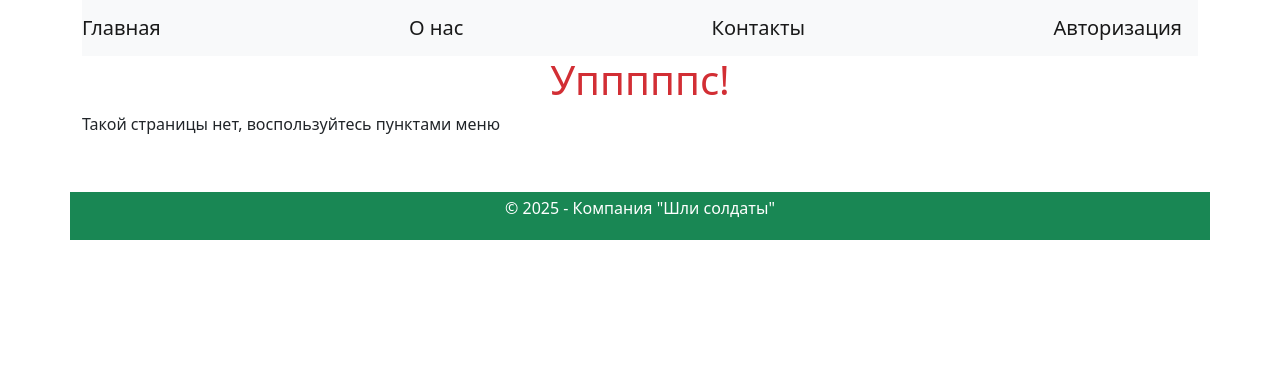
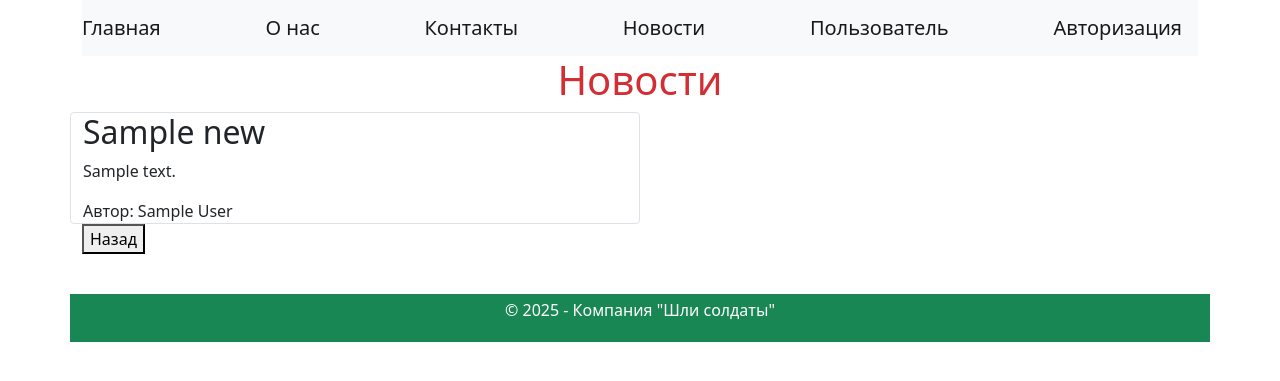
Before and after one commit to Poltossick/Python_Web_2025, a Flask app: page /news in a window 1280 px wide. Shown: the top 381 px of the page. Run offline with Flask 3, Linux system fonts and the light colour scheme; tables that the repository leaves empty hold one stand-in row (values such as "Sample post"); parts of the project's set-up code (start-up, migrations or seed data) failed here and were passed over.

Commit message:
news.html

```diff
--- a/main.py
+++ b/main.py
@@ -200,33 +200,39 @@ def upload():
             return f'Файл {new_name} загружен успешно'
     return 'Ошибка загрузки'
 
+@app.route('/news')
+def publicnews():
+    db_sess = db_session.create_session()
+    p_news = db_sess.query(News).filter(News.is_private != True).all()
+    return render_template('news.html',
+                           title='Новости', news=p_news)
 
 if __name__ == '__main__':
     db_session.global_init('database/news.sqlite')
-    # app.run(host='localhost', port=5000, debug=True)
-    user = User()
+    app.run(host='localhost', port=5000, debug=True)
+    # user = User()
+    # # db_sess = db_session.create_session()
+    # # user = db_sess.query(User).filter(User.id == 1).first()
+    # # user.set_username('Mark')
+    # # noone = db_sess.query(User).filter(User.id == 2).first()
+    # # db_sess.delete(noone)
+    # # db_sess.commit()
+    # # print(user)
+    # # user.name = 'Woman'
+    # # user.about = 'WomanCat'
+    # # user.email = 'woman@email.ru'
+    # # db_sess = db_session.create_session()
+    # # db_sess.add(user)
+    # # db_sess.commit()
+    # news = News()
     # db_sess = db_session.create_session()
-    # user = db_sess.query(User).filter(User.id == 1).first()
-    # user.set_username('Mark')
-    # noone = db_sess.query(User).filter(User.id == 2).first()
-    # db_sess.delete(noone)
-    # db_sess.commit()
-    # print(user)
-    # user.name = 'Woman'
-    # user.about = 'WomanCat'
-    # user.email = 'woman@email.ru'
-    # db_sess = db_session.create_session()
-    # db_sess.add(user)
-    # db_sess.commit()
-    news = News()
-    db_sess = db_session.create_session()
-    users_user = db_sess.query(User).filter(User.id == 1).first()
-    # news.title = 'Погода в СПб'
-    # news.user = users_user
-    # news.content = 'Погода сегодня шикарная'
-    # users_user = db_sess.query(User).filter(User.id == 2).first()
-    for news in users_user.news:
-        print(news)
-    # users_user.news.append(news)
-    # # db_sess.add(news)
-    # db_sess.commit()
+    # users_user = db_sess.query(User).filter(User.id == 1).first()
+    # # news.title = 'Погода в СПб'
+    # # news.user = users_user
+    # # news.content = 'Погода сегодня шикарная'
+    # # users_user = db_sess.query(User).filter(User.id == 2).first()
+    # for news in users_user.news:
+    #     print(news)
+    # # users_user.news.append(news)
+    # # # db_sess.add(news)
+    # # db_sess.commit()
--- a/templates/base.html
+++ b/templates/base.html
@@ -17,6 +17,8 @@
         <a href="/" class="navbar-brand">Главная</a>
         <a href="/about" class="navbar-brand">О нас</a>
         <a href="/contacts" class="navbar-brand">Контакты</a>
+        <a href="/news" class="navbar-brand">Новости</a>
+        <a href="/get-user" class="navbar-brand">Пользователь</a>
         <a href="/login" class="navbar-brand">Авторизация</a>
     </nav>
 </header>
--- /dev/null
+++ b/templates/news.html
@@ -0,0 +1,21 @@
+{% extends "base.html" %}
+
+{% block content %}
+<h1>Новости</h1>
+{% for item in news %}
+<div class="row">
+    <div class="col-md-6 border rounded">
+        <h2>{{item.title}}</h2>
+        <p>{{item.content}}</p>
+        {% if item.user.name %}
+        <div>Автор: {{item.user.name}}</div>
+        {% else %}
+        <div>Без автора</div>
+        {% endif %}
+    </div>
+</div>
+{% endfor %}
+
+<button onclick="history.go(-1)">Назад</button>
+
+{% endblock %}
```
